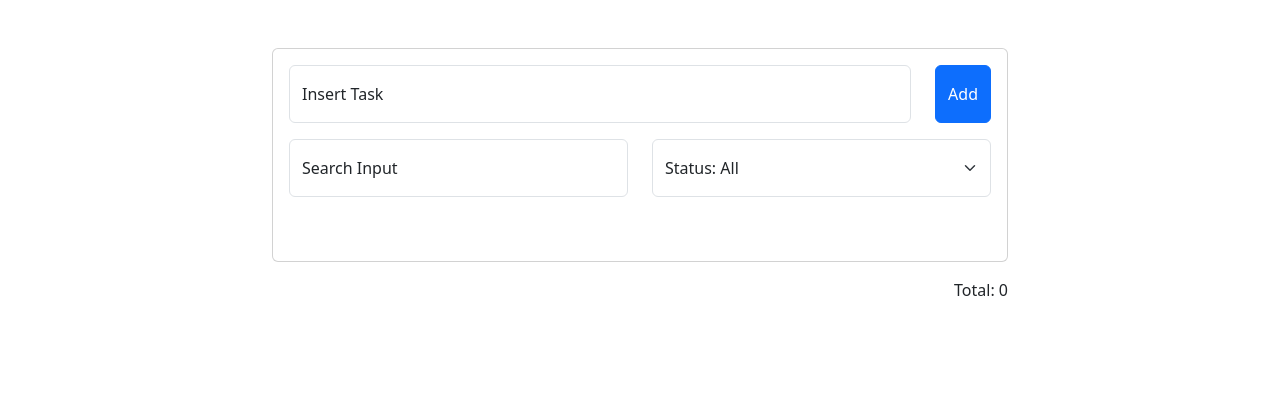
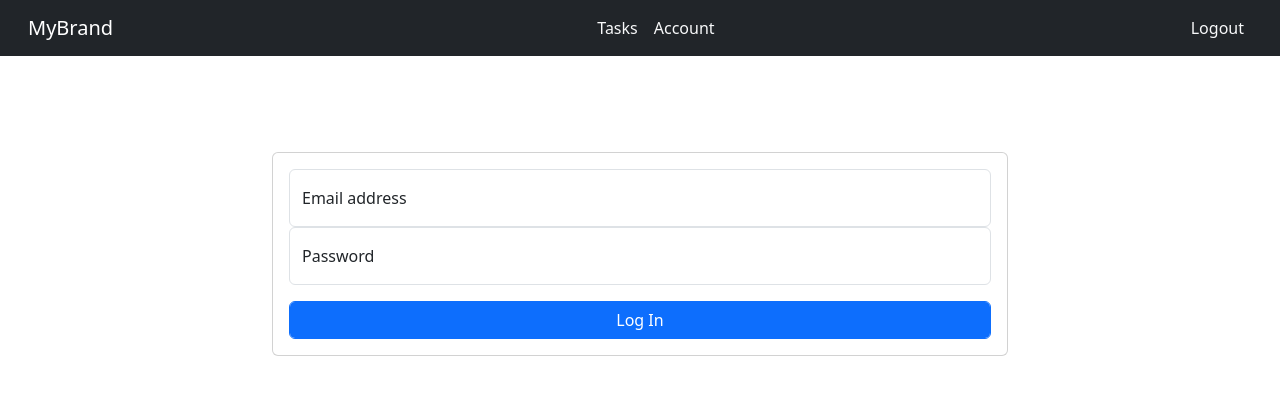
Before and after one commit to KadicNihad/Todo-React, a React (Vite) app: page / in a window 1280 px wide. Shown: the top 394 px of the page. Built offline with nearby package versions, Linux system fonts and the light colour scheme.

Commit message:
included Router for routing

```diff
--- a/src/App.jsx
+++ b/src/App.jsx
@@ -1,11 +1,21 @@
 import Tasks from './pages/Tasks.jsx'
 import 'bootstrap/dist/css/bootstrap.min.css';
+import { BrowserRouter as Router, Routes, Route, Link } from "react-router-dom";
+import Account from "./pages/Account.jsx";
+import Login from "./pages/Login.jsx";
+import NavBar from "./components/Navbar.jsx";
 function App() {
 
   return (
-      <>
-            <Tasks />
-      </>
+      <Router>
+            <NavBar />
+          <Routes>
+              <Route path="/" element={<Login />} />
+              <Route path="/tasks" element={<Tasks />} />
+              <Route path="/account" element={<Account />} />
+              <Route path="/login" element={<Login />} />
+          </Routes>
+      </Router>
   )
 }
 
```
